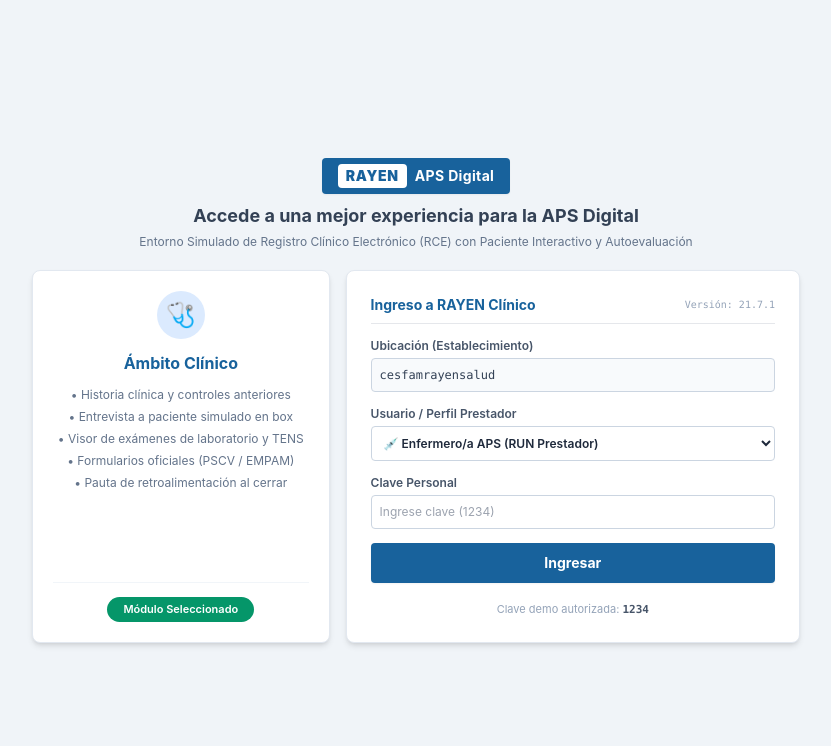
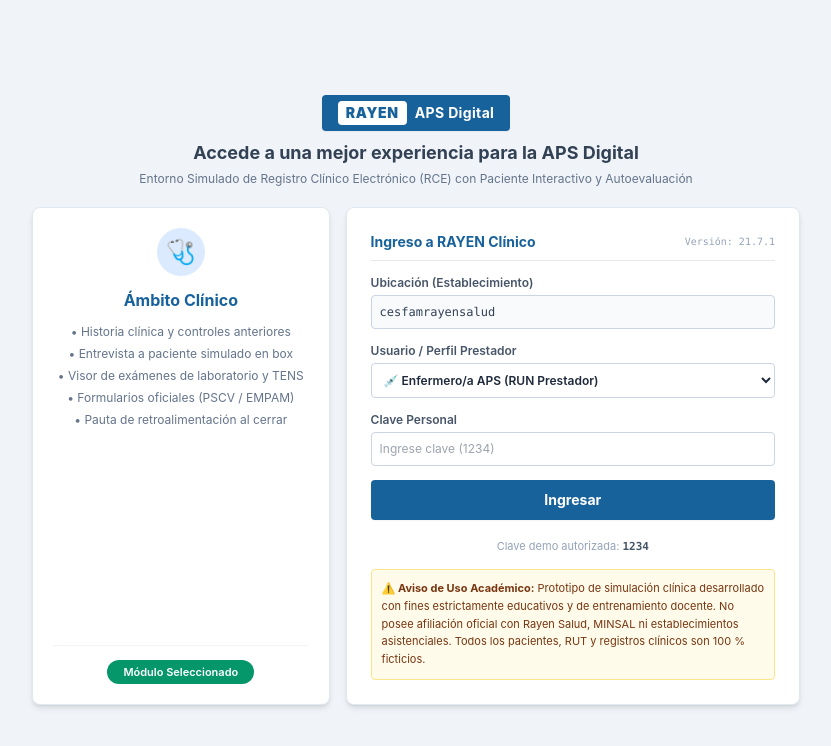
Before and after one commit to yoyo2233u/yoyo-simulador-rayen-beta, a plain HTML site: page index.html in a window 1280 px wide. Shown: the whole page, without its empty margins (224-1055 px from the left). Drawn offline with nearby package versions, Linux system fonts and the light colour scheme.

Commit message:
Add files via upload

```diff
--- a/index.html
+++ b/index.html
@@ -106,6 +106,10 @@
 
           <div class="text-center text-[11px] text-slate-400 pt-1">
             Clave demo autorizada: <span class="font-mono font-bold text-slate-600">1234</span>
+          </div>
+
+          <div class="bg-amber-50 border border-amber-200 rounded p-2.5 text-[11px] text-amber-900 leading-relaxed">
+            <strong>⚠️ Aviso de Uso Académico:</strong> Prototipo de simulación clínica desarrollado con fines estrictamente educativos y de entrenamiento docente. No posee afiliación oficial con Rayen Salud, MINSAL ni establecimientos asistenciales. Todos los pacientes, RUT y registros clínicos son 100 % ficticios.
           </div>
         </form>
       </div>
```
